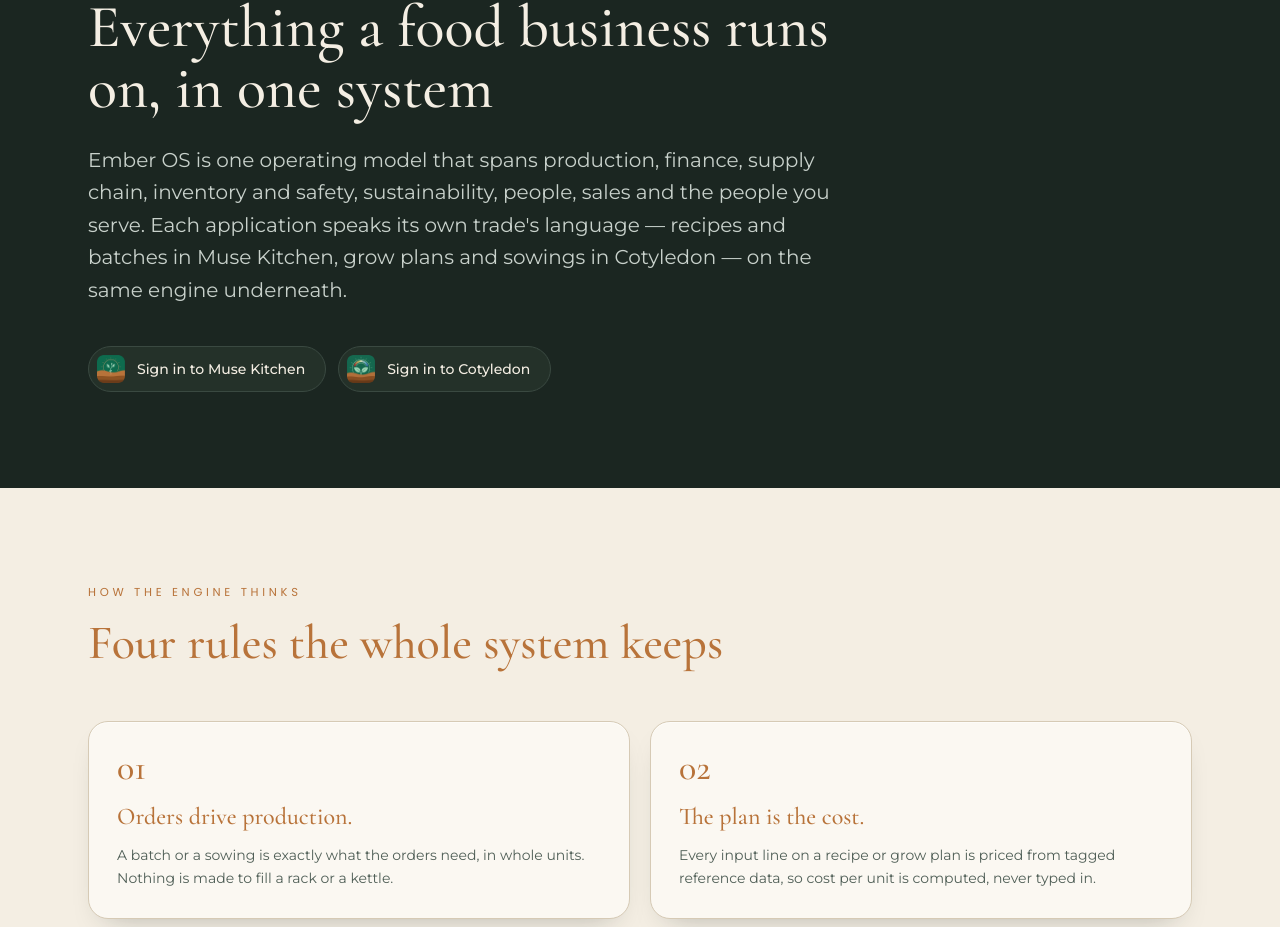
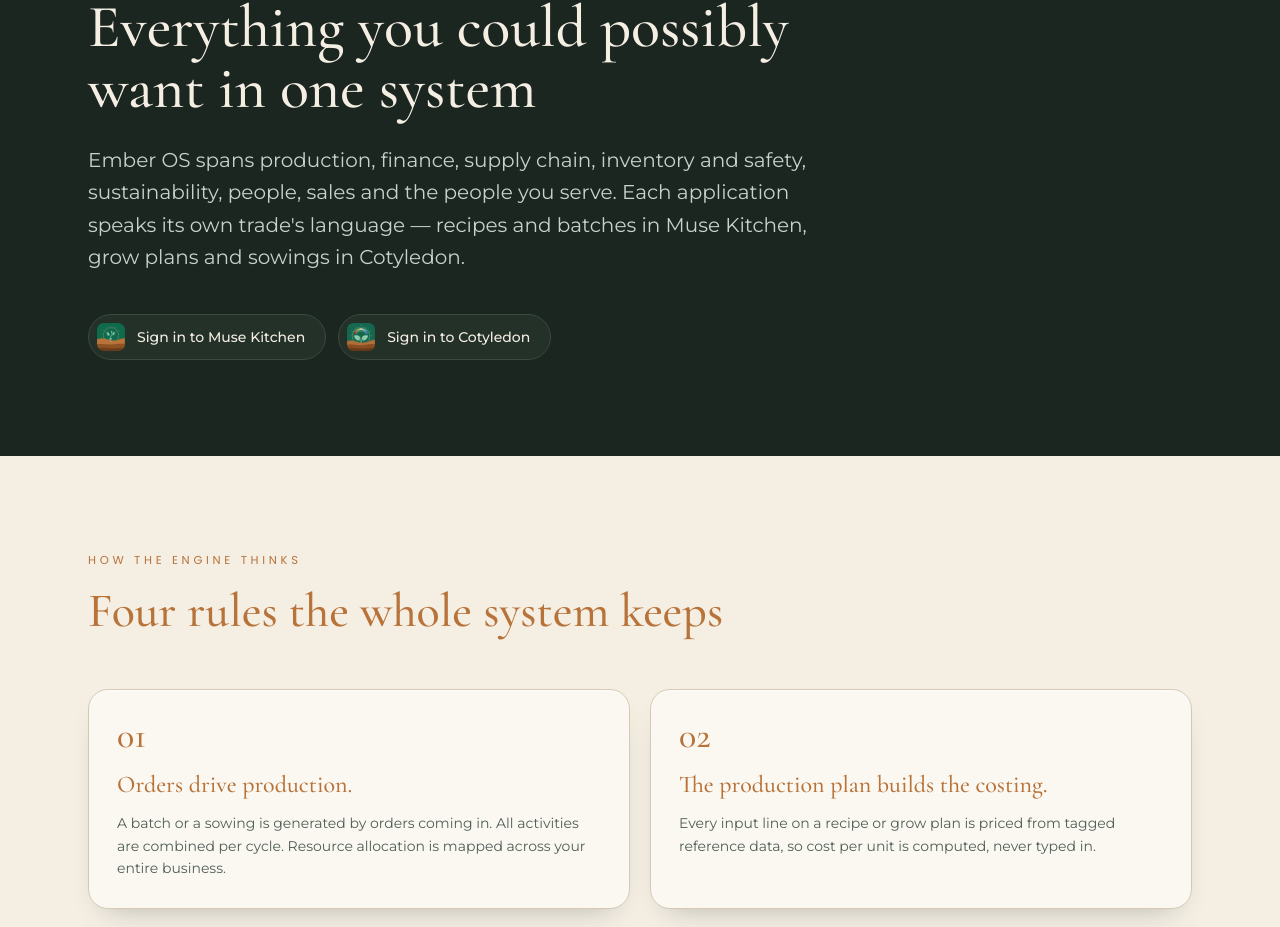
Before and after one commit to wolvestofeed/emberos, a Next.js app: page /platform in a window 1280 px wide. Shown: the part 197-1124 px from the top of the page. Built offline with nearby package versions, Linux system fonts and the light colour scheme; no server answers.

Commit message:
Platform copy: Rob's new headline, intro and first two rules; deck mirrored
Co-Authored-By: Claude Fable 5.1 <noreply@anthropic.com>

```diff
--- a/content/platform.md
+++ b/content/platform.md
@@ -8,10 +8,10 @@ Route: `/platform` · Every claim here is true of the software today, sourced fr
 
 **Eyebrow:** THE PLATFORM
 
-**Headline:** Everything a food business runs on, in one system
+**Headline:** Everything you could possibly want in one system
 
 **Intro:**
-Ember OS is one operating model that spans production, finance, supply chain, inventory and safety, sustainability, people, sales and the people you serve. Each application speaks its own trade's language — recipes and batches in Muse Kitchen, grow plans and sowings in Cotyledon — on the same engine underneath.
+Ember OS spans production, finance, supply chain, inventory and safety, sustainability, people, sales and the people you serve. Each application speaks its own trade's language — recipes and batches in Muse Kitchen, grow plans and sowings in Cotyledon.
 
 [Two small app badges under the intro, each linking to that app's sign-in: Muse Kitchen · Cotyledon]
 
@@ -21,8 +21,8 @@ Ember OS is one operating model that spans production, finance, supply chain, in
 
 **Heading:** Four rules the whole system keeps
 
-1. **Orders drive production.** A batch or a sowing is exactly what the orders need, in whole units. Nothing is made to fill a rack or a kettle.
-2. **The plan is the cost.** Every input line on a recipe or grow plan is priced from tagged reference data, so cost per unit is computed, never typed in.
+1. **Orders drive production.** A batch or a sowing is generated by orders coming in. All activities are combined per cycle. Resource allocation is mapped across your entire business.
+2. **The production plan builds the costing.** Every input line on a recipe or grow plan is priced from tagged reference data, so cost per unit is computed, never typed in.
 3. **Only real records post to the books.** Plans and forecasts live in their own world. The ledger moves when a batch closes, a receipt lands or a delivery is handed over.
 4. **Every figure carries its source.** Sourced, stated, derived, placeholder, unconfirmed or dated. A placeholder looks different everywhere it appears.
 
--- a/src/content/platform.ts
+++ b/src/content/platform.ts
@@ -6,16 +6,16 @@ import type { AppKey } from '@/config/apps';
 
 export const header = {
   eyebrow: 'The platform',
-  headline: 'Everything a food business runs on, in one system',
+  headline: 'Everything you could possibly want in one system',
   intro:
-    "Ember OS is one operating model that spans production, finance, supply chain, inventory and safety, sustainability, people, sales and the people you serve. Each application speaks its own trade's language — recipes and batches in Muse Kitchen, grow plans and sowings in Cotyledon — on the same engine underneath.",
+    "Ember OS spans production, finance, supply chain, inventory and safety, sustainability, people, sales and the people you serve. Each application speaks its own trade's language — recipes and batches in Muse Kitchen, grow plans and sowings in Cotyledon.",
 };
 
 export const rules = {
   heading: 'Four rules the whole system keeps',
   items: [
-    { title: 'Orders drive production.', body: 'A batch or a sowing is exactly what the orders need, in whole units. Nothing is made to fill a rack or a kettle.' },
-    { title: 'The plan is the cost.', body: 'Every input line on a recipe or grow plan is priced from tagged reference data, so cost per unit is computed, never typed in.' },
+    { title: 'Orders drive production.', body: 'A batch or a sowing is generated by orders coming in. All activities are combined per cycle. Resource allocation is mapped across your entire business.' },
+    { title: 'The production plan builds the costing.', body: 'Every input line on a recipe or grow plan is priced from tagged reference data, so cost per unit is computed, never typed in.' },
     { title: 'Only real records post to the books.', body: 'Plans and forecasts live in their own world. The ledger moves when a batch closes, a receipt lands or a delivery is handed over.' },
     { title: 'Every figure carries its source.', body: 'Sourced, stated, derived, placeholder, unconfirmed or dated. A placeholder looks different everywhere it appears.' },
   ],
```
Also changed, not shown: 1 other file (tests, documents, lock files or other folders).
